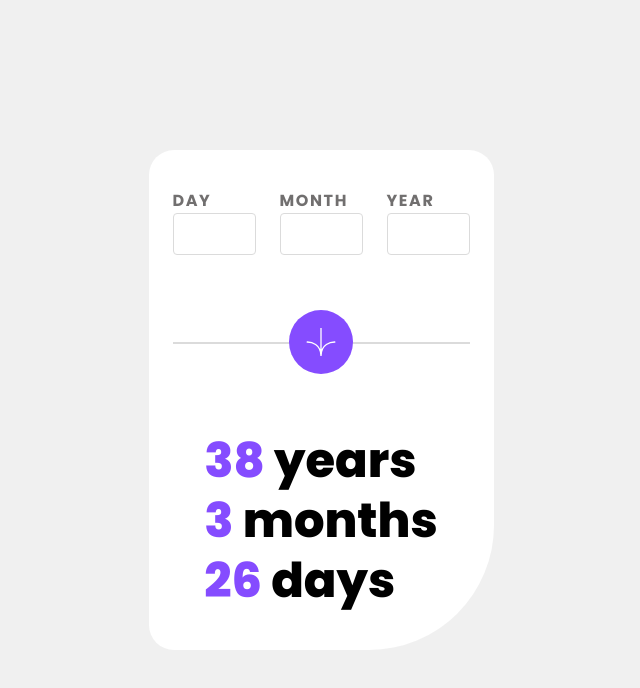
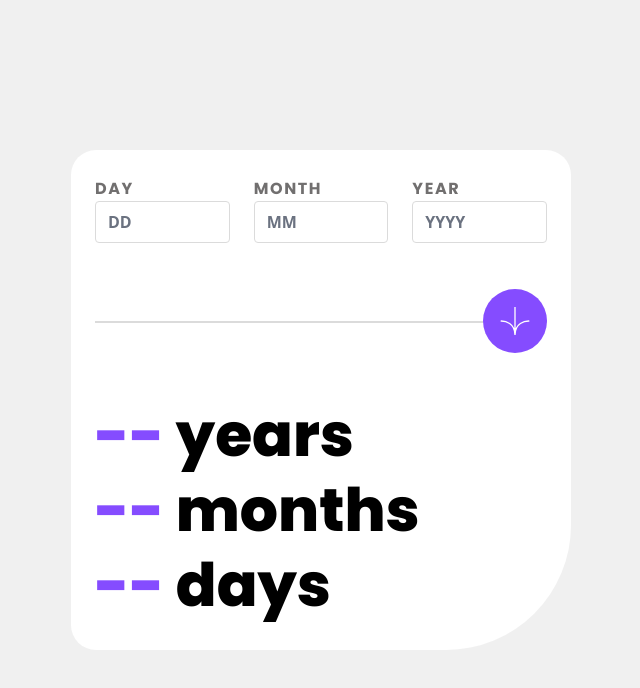
Before and after one commit to RyelBanfield/age-calculator-app, a Next.js app: page / in a window 1280 px wide. Shown: the top 688 px of the page, without its empty margins (319-959 px from the left). Built offline with nearby package versions, Linux system fonts and the light colour scheme.

Commit message:
Build out age calculator

```diff
--- a/src/app/page.tsx
+++ b/src/app/page.tsx
@@ -1,5 +1,9 @@
+"use client";
+
+import { motion } from "framer-motion";
 import { Poppins } from "next/font/google";
 import Image from "next/image";
+import { useState } from "react";
 
 const poppins400i = Poppins({
   weight: "400",
@@ -14,11 +18,65 @@ const poppins800i = Poppins({
 });
 
 export default function Home() {
+  const [birthdayDay, setDay] = useState<string | null>(null);
+  const [birthdayMonth, setMonth] = useState<string | null>(null);
+  const [birthdayYear, setYear] = useState<string | null>(null);
+
+  const [errors, setErrors] = useState<string[]>([]);
+
+  const [yearsSince, setYearsSince] = useState<number | string>("--");
+  const [monthsSince, setMonthsSince] = useState<number | string>("--");
+  const [daysSince, setDaysSince] = useState<number | string>("--");
+
+  const handleAgeCalculation = () => {
+    setErrors([]);
+
+    const resetDisplay = () => {
+      setYearsSince("--");
+      setMonthsSince("--");
+      setDaysSince("--");
+    };
+
+    if (!birthdayDay || !birthdayMonth || !birthdayYear) {
+      setErrors(["Please enter a valid birthdate"]);
+      resetDisplay();
+      return;
+    }
+
+    const birthdate = new Date(
+      Number(birthdayYear),
+      Number(birthdayMonth) - 1,
+      Number(birthdayDay)
+    );
+
+    if (
+      isNaN(birthdate.getTime()) ||
+      birthdate.getFullYear() !== Number(birthdayYear) ||
+      birthdate.getMonth() !== Number(birthdayMonth) - 1 ||
+      birthdate.getDate() !== Number(birthdayDay)
+    ) {
+      setErrors(["Please enter a valid birthdate"]);
+      resetDisplay();
+      return;
+    }
+
+    const ageInMilliseconds = new Date().getTime() - birthdate.getTime();
+    const ageInYears = ageInMilliseconds / 1000 / 60 / 60 / 24 / 365.25;
+
+    const years = Math.floor(ageInYears);
+    const months = Math.floor((ageInYears - years) * 12);
+    const days = Math.floor((ageInYears - years - months / 12) * 365.25);
+
+    setYearsSince(years);
+    setMonthsSince(months);
+    setDaysSince(days);
+  };
+
   return (
     <main className="flex h-screen items-center justify-center bg-neutral-OffWhite">
-      <div className="flex h-[500px] w-[345px] flex-col items-center justify-evenly rounded-t-[25px] rounded-bl-[25px] rounded-br-[125px] bg-neutral-White p-6">
+      <div className="flex h-[500px] w-[345px] flex-col justify-evenly rounded-t-[25px] rounded-bl-[25px] rounded-br-[125px] bg-neutral-White p-6 md:w-[500px]">
         {/* Inputs */}
-        <div className="mb-12 flex gap-6">
+        <div className="mb-6 flex gap-6">
           <div className="flex flex-col">
             <label
               className={`${poppins700.className} uppercase tracking-widest text-neutral-SmokeyGrey`}
@@ -27,6 +85,8 @@ export default function Home() {
             </label>
             <input
               type="text"
+              placeholder="DD"
+              onChange={(e) => setDay(e.target.value)}
               className="w-full rounded border-neutral-LightGrey font-bold"
             />
           </div>
@@ -39,6 +99,8 @@ export default function Home() {
             </label>
             <input
               type="text"
+              placeholder="MM"
+              onChange={(e) => setMonth(e.target.value)}
               className="w-full rounded border-neutral-LightGrey font-bold"
             />
           </div>
@@ -51,29 +113,55 @@ export default function Home() {
             </label>
             <input
               type="text"
+              placeholder="YYYY"
+              onChange={(e) => setYear(e.target.value)}
               className="w-full rounded border-neutral-LightGrey font-bold"
             />
           </div>
         </div>
 
+        {/* Empty Div */}
+        {errors.length === 0 && <div className="mb-6" />}
+
+        {/* Errors */}
+        {errors.length > 0 && (
+          <div className=" flex flex-col">
+            {errors.map((error) => (
+              <p
+                key={error}
+                className={`text-sm text-primary-LightRed ${poppins400i.className}`}
+              >
+                {error}
+              </p>
+            ))}
+          </div>
+        )}
+
         {/* Divider */}
         <div className="relative mb-12 w-full">
           <div className="my-6 h-0.5 w-full bg-neutral-LightGrey" />
-          <div className="absolute left-0 right-0 top-[-8px] m-auto flex h-16 w-16 items-center justify-center rounded-full bg-primary-Purple">
+          <motion.button
+            whileHover={{ scale: 1.1 }}
+            whileTap={{ scale: 0.9 }}
+            onClick={() => {
+              handleAgeCalculation();
+            }}
+            className="absolute left-0 right-0 top-[-8px] m-auto flex h-16 w-16 items-center justify-center rounded-full bg-primary-Purple transition hover:bg-neutral-OffBlack md:left-auto"
+          >
             <Image src="/icon-arrow.svg" alt="Arrow" width={30} height={30} />
-          </div>
+          </motion.button>
         </div>
 
         {/* Age */}
-        <div>
-          <p className={`text-5xl leading-tight ${poppins800i.className}`}>
-            <span className="text-primary-Purple">38</span> years
+        <div className="">
+          <p className={`text-6xl leading-tight ${poppins800i.className}`}>
+            <span className="text-primary-Purple">{yearsSince}</span> years
           </p>
-          <p className={`text-5xl leading-tight ${poppins800i.className}`}>
-            <span className="text-primary-Purple">3</span> months
+          <p className={`text-6xl leading-tight ${poppins800i.className}`}>
+            <span className="text-primary-Purple">{monthsSince}</span> months
           </p>
-          <p className={`text-5xl leading-tight ${poppins800i.className}`}>
-            <span className="text-primary-Purple">26</span> days
+          <p className={`text-6xl leading-tight ${poppins800i.className}`}>
+            <span className="text-primary-Purple">{daysSince}</span> days
           </p>
         </div>
       </div>
```
